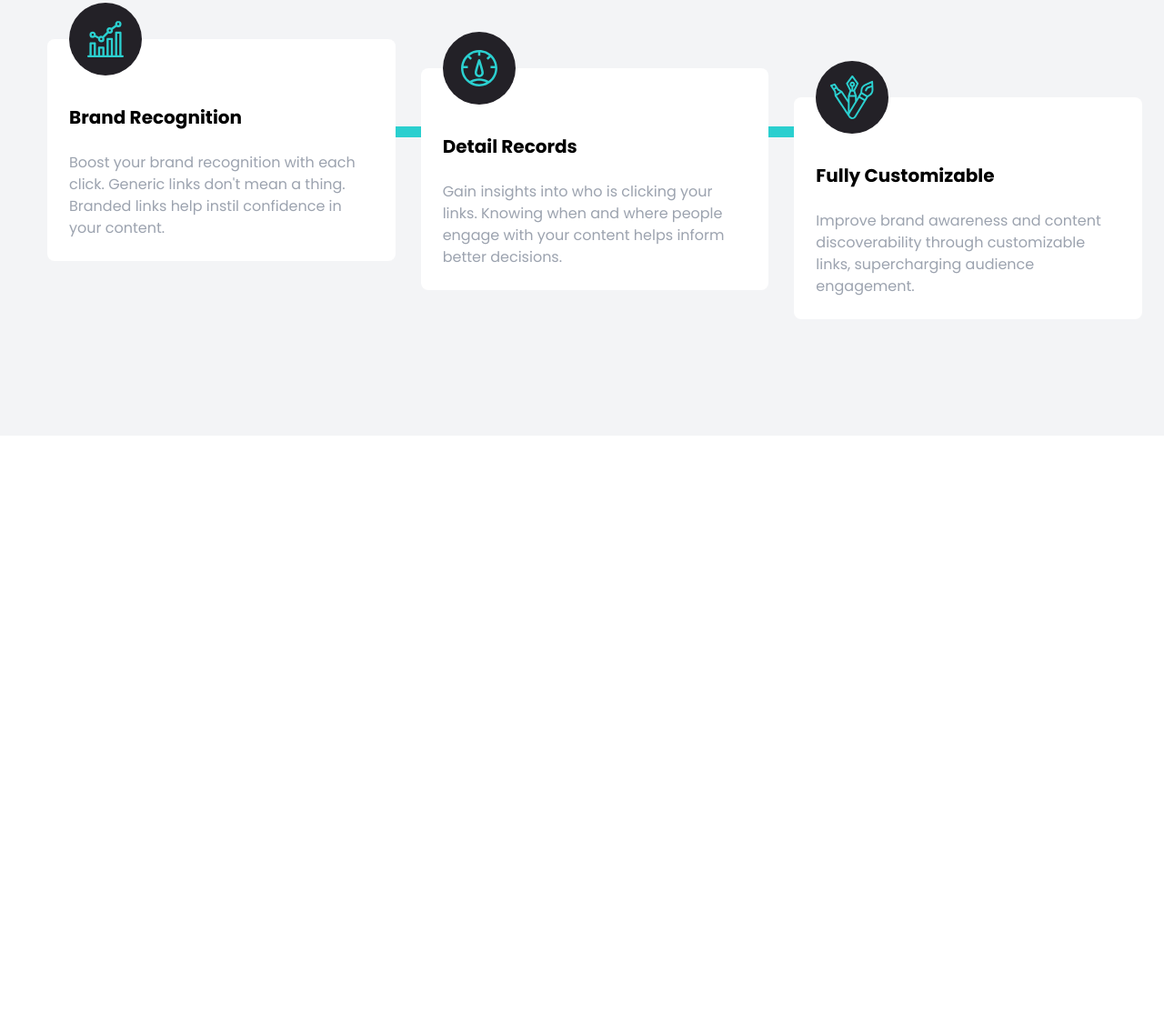
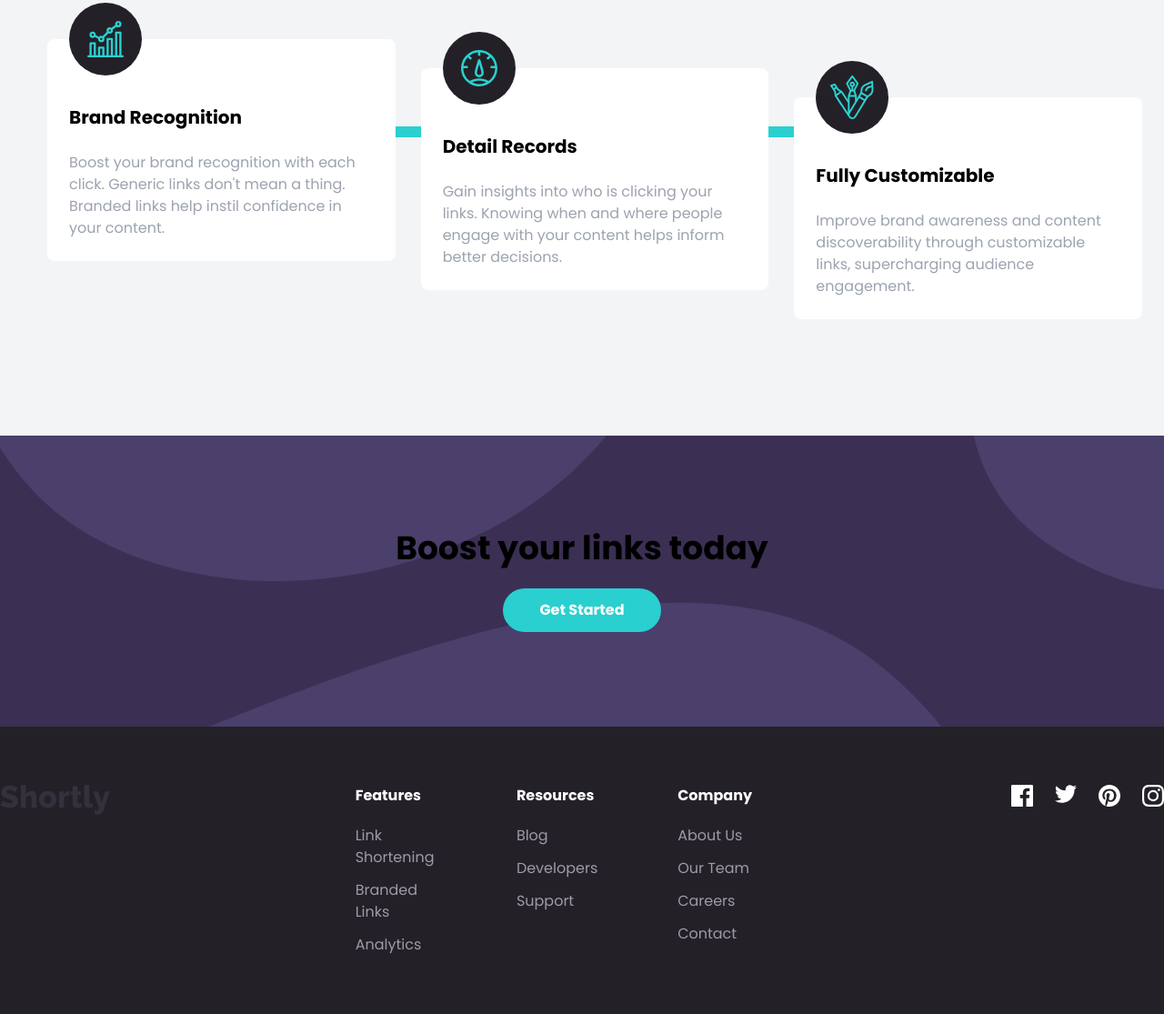
Before and after one commit to kaanarslan1990/tailwind-sandbox, a website: page 04_website_projects/shortly/index.html in a window 1280 px wide. Shown: the part 1409-2524 px from the top of the page at 91% size. Before the commit the page ends 1888 px from the top, so only its background shows below. Drawn offline with Linux system fonts and the light colour scheme.

Commit message:
cta&footer

```diff
--- a/04_website_projects/shortly/index.html
+++ b/04_website_projects/shortly/index.html
@@ -203,7 +203,98 @@
           customizable links, supercharging audience engagement.
         </p>
       </div>
+    </div>
+    </section>
+
+    <!-- CTA Section  -->
+    <section id="cta" class="py-24 bg-darkViolet">
+        <div class="flex flex-col p-2 space-y-6">
+            <h5 class="mx-auto space-y-10 text-4xl font-bold text-center">
+                Boost your links today
+            </h5>
+            <button class="px-10 py-5 mx-auto text-2xl font-bold text-white rounded-full bg-cyan hover:bg-cyanLight md:text-base md:py-3 focus:outline-none">
+                Get Started
+            </button>
         </div>
     </section>
+
+    <footer class="py-16 bg-veryDarkViolet">
+        <div class="container flex flex-col items-center
+        justify-between mx-auto space-y-16 md:flex-row md:space-y-0 md:items-start">
+
+        <!-- Logo -->
+        <img src="images/logo.svg" alt="">
+
+        <!-- Menus Container  -->
+        <div class="flex flex-col space-y-16 md:space-x-20 md:flex-row md:space-y-0">
+            <!-- Menu 1 -->
+            <div class="flex flex-col items-center w-full md:items-start">
+                <div class="mb-5 font-bold text-white capitalize">Features</div>
+                <div class="flex flex-col items-center space-y-3 md:items-start">
+                    <a href="#" class="capitalize text-grayishViolet hover:text-cyan">
+                        Link Shortening
+                    </a>
+                    <a href="#" class="capitalize text-grayishViolet hover:text-cyan">
+                        Branded Links
+                    </a>
+                    <a href="#" class="capitalize text-grayishViolet hover:text-cyan">
+                        Analytics
+                    </a>
+                </div>
+            </div>
+
+            <!-- Menu 2-->
+            <div class="flex flex-col items-center w-full md:items-start">
+                <div class="mb-5 font-bold text-white capitalize">Resources</div>
+                <div class="flex flex-col items-center space-y-3 md:items-start">
+                    <a href="#" class="capitalize text-grayishViolet hover:text-cyan">
+                        Blog
+                    </a>
+                    <a href="#" class="capitalize text-grayishViolet hover:text-cyan">
+                        Developers
+                    </a>
+                    <a href="#" class="capitalize text-grayishViolet hover:text-cyan">
+                        Support
+                    </a>
+                </div>
+            </div>
+
+            <!-- Menu 3 -->
+            <div class="flex flex-col items-center w-full md:items-start">
+                <div class="mb-5 font-bold text-white capitalize">Company</div>
+                <div class="flex flex-col items-center space-y-3 md:items-start">
+                    <a href="#" class="capitalize text-grayishViolet hover:text-cyan">
+                        About Us
+                    </a>
+                    <a href="#" class="capitalize text-grayishViolet hover:text-cyan">
+                        Our Team
+                    </a>
+                    <a href="#" class="capitalize text-grayishViolet hover:text-cyan">
+                        Careers
+                    </a>
+                    <a href="#" class="capitalize text-grayishViolet hover:text-cyan">
+                        Contact
+                    </a>
+                </div>
+            </div>
+        </div>
+
+        <!-- Social Container  -->
+        <div class="flex space-x-6">
+            <a href="#">
+                <img src="images/icon-facebook.svg" alt="" class="ficon">
+            </a>
+            <a href="#">
+                <img src="images/icon-twitter.svg" alt="" class="ficon">
+            </a>
+            <a href="#">
+                <img src="images/icon-pinterest.svg" alt="" class="ficon">
+            </a>
+            <a href="#">
+                <img src="images/icon-instagram.svg" alt="" class="ficon">
+            </a>
+        </div>
+    </div>
+    </footer>
 </body>
 </html
--- a/04_website_projects/shortly/input.css
+++ b/04_website_projects/shortly/input.css
@@ -1,3 +1,15 @@
 @tailwind base;
 @tailwind components;
 @tailwind utilities;
+
+#cta {
+  background-image: url("../images/bg-boost-desktop.svg");
+  background-repeat: no-repeat;
+  background-size: cover;
+}
+
+
+.ficon:hover {
+filter: invert(79%) sepia(61%) saturate(464%) hue-rotate(130deg) brightness(89%) contrast(85%);
+
+}
```
Also changed, not shown: 04_website_projects/shortly/css/style.css.
